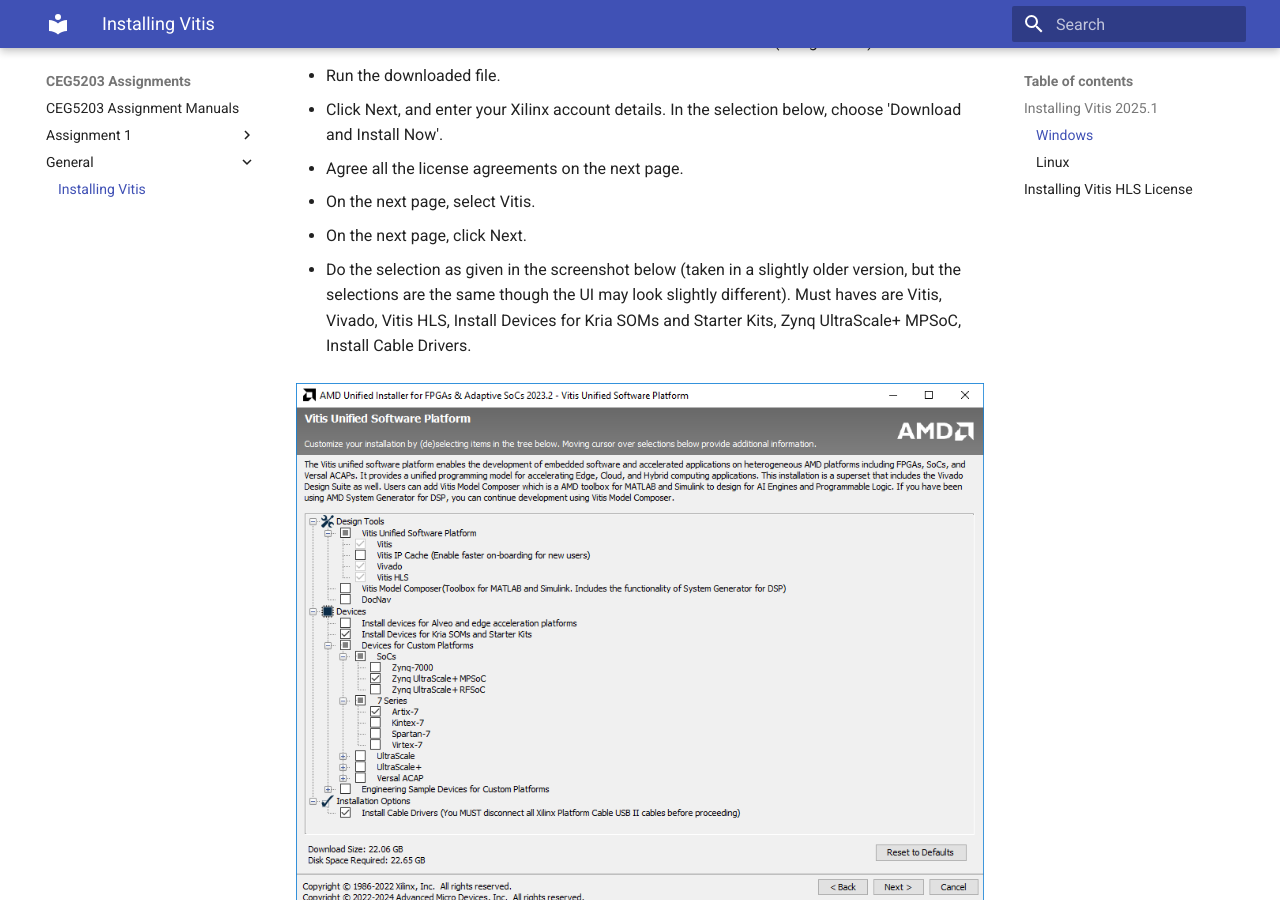
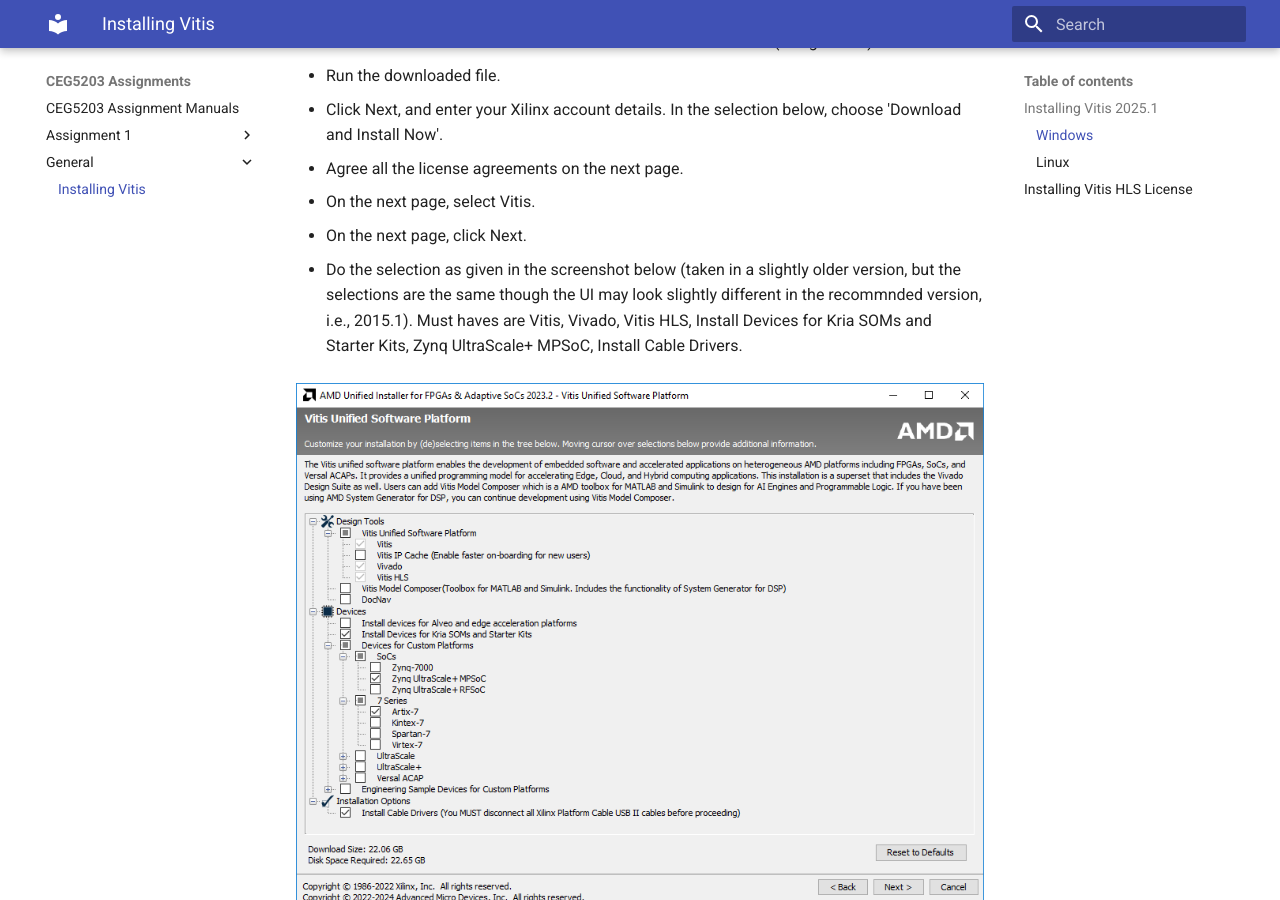
Before and after one commit to NUS-CEG5203/assignments, an MkDocs documentation site: the page built from docs/General/Installing_Vitis.md, in a window 1280 px wide and 900 px high, scrolled down 887 px. Built offline with MkDocs 1.6.1 and Material for MkDocs 9.7.7, drawn with Linux system fonts in a browser that asks for light colours.

Commit message:
minor edits

```diff
--- a/docs/General/Installing_Vitis.md
+++ b/docs/General/Installing_Vitis.md
@@ -28,7 +28,7 @@
 
 * On the next page, click Next.
 
-* Do the selection as given in the screenshot below (taken in a slightly older version, but the selections are the same though the UI may look slightly different). Must haves are Vitis, Vivado, Vitis HLS, Install Devices for Kria SOMs and Starter Kits, Zynq UltraScale+ MPSoC, Install Cable Drivers.
+* Do the selection as given in the screenshot below (taken in a slightly older version, but the selections are the same though the UI may look slightly different in the recommnded version, i.e., 2015.1). Must haves are Vitis, Vivado, Vitis HLS, Install Devices for Kria SOMs and Starter Kits, Zynq UltraScale+ MPSoC, Install Cable Drivers.
 
 ![](Vivado_Install/Device_Selection.png)
 
```
